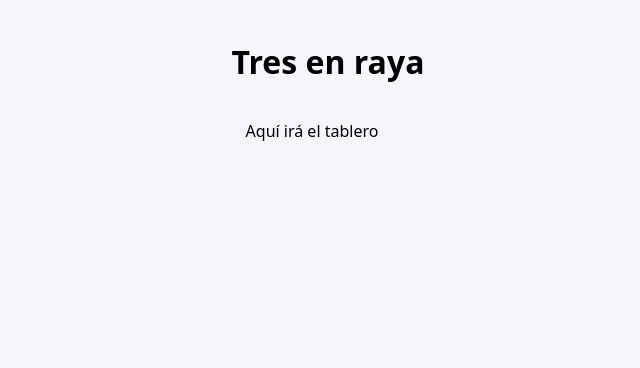
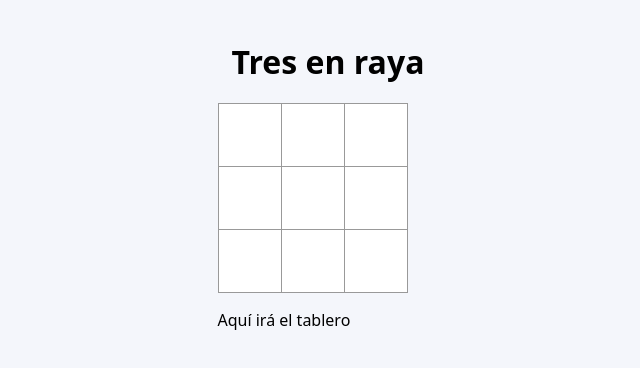
Before and after one commit to hugogonzzalez/tres-en-raya, a React (Vite) app: page / in a window 1280 px wide. Shown: the top 368 px of the page, without its empty margins (312-952 px from the left). Built offline with nearby package versions, Linux system fonts and the light colour scheme.

Commit message:
Paso 1: Tablero con props

```diff
--- a/src/components/Board.jsx
+++ b/src/components/Board.jsx
@@ -1,4 +1,4 @@
-// TODO (paso 1): importa Square
+import Square from "./Square"
 // TODO (paso 2): importa useState desde 'react'
 // TODO (paso 4): importa calculateWinner desde '../utils/calculateWinner'
 
@@ -24,6 +24,21 @@ function Board() {
       {/* TODO (paso 4): <div className="status"> con el texto de estado */}
 
       {/* TODO (paso 1): tres filas <div className="board-row">, cada una con 3 Square */}
+      <div className="board-row">
+        <Square />
+        <Square />
+        <Square />
+      </div>
+      <div className="board-row">
+        <Square />
+        <Square />
+        <Square />
+      </div>
+      <div className="board-row">
+        <Square />
+        <Square />
+        <Square />
+      </div>
       <p>Aquí irá el tablero</p>
     </>
   )
--- a/src/components/Square.jsx
+++ b/src/components/Square.jsx
@@ -5,10 +5,10 @@
 // Props que acabará recibiendo:
 //   value         -> 'X', 'O' o null
 //   onSquareClick -> función que se ejecuta al hacer clic
-function Square(/* TODO (paso 1): recibe las props */) {
+  function Square({value}){
   return (
     <button className="square">
-      {/* TODO (paso 1): muestra value */}
+      {value}
     </button>
     // TODO (paso 2): añade el evento onClick al botón
   )
```
